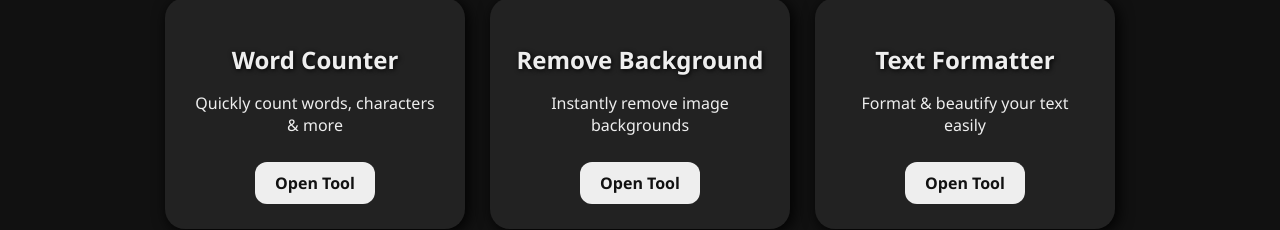
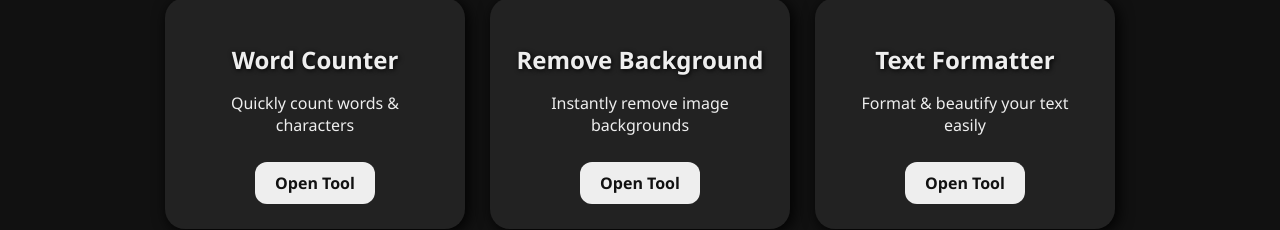
Before and after one commit to plenvoworldlab/100-tools-website, a plain HTML site: page index.html in a window 1280 px wide. Shown: the part 462-692 px from the top of the page. Drawn offline with Linux system fonts and the light colour scheme.

Commit message:
index.html

```diff
--- a/index.html
+++ b/index.html
@@ -114,7 +114,7 @@
 <div class="tools" id="toolsGrid">
   <div class="tool-card">
     <h2>Word Counter</h2>
-    <p>Quickly count words, characters & more</p>
+    <p>Quickly count words & characters </p>
     <a href="tools/word-counter.html">Open Tool</a>
   </div>
   <div class="tool-card">
```
